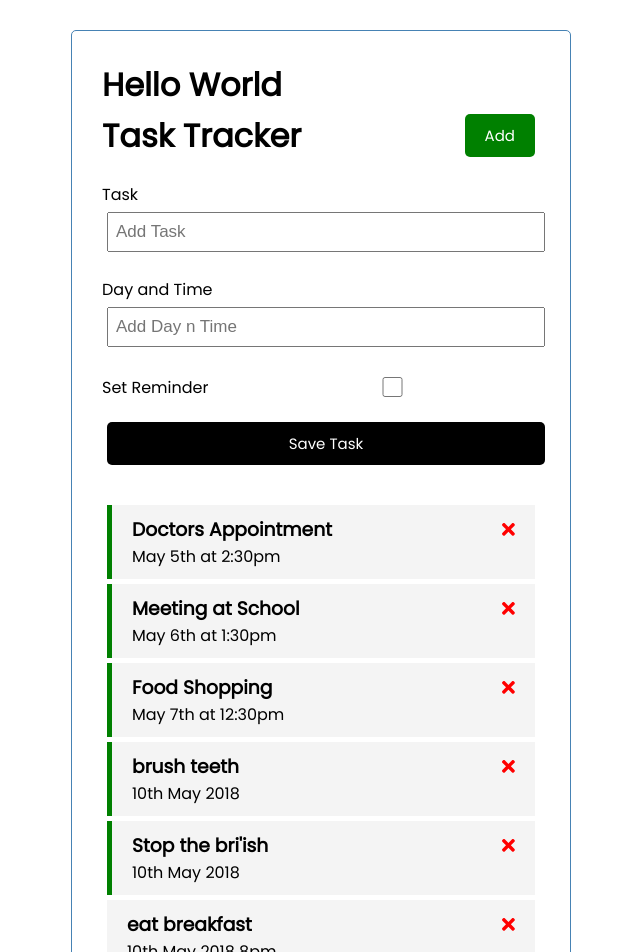
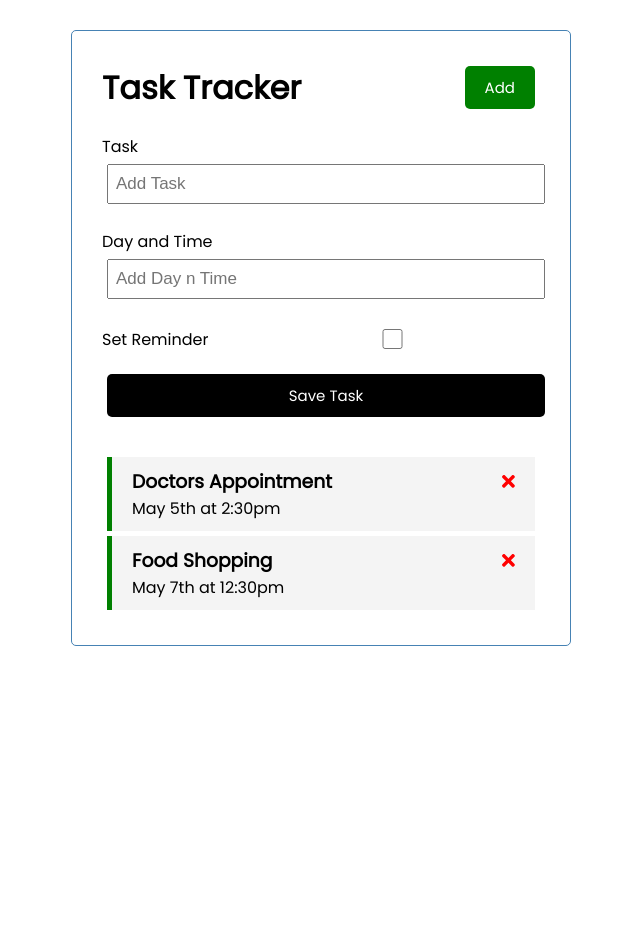
Before and after one commit to LordBurtz/ang-crash, an Angular app: page / in a window 1280 px wide. Shown: the top 952 px of the page, without its empty margins (319-959 px from the left). After the commit the page ends 800 px from the top, so only its background shows below. Built offline with nearby package versions, Linux system fonts and the light colour scheme; data requests are answered from the project's data file.

Commit message:
task add

```diff
--- a/db.json
+++ b/db.json
@@ -7,34 +7,10 @@
       "reminder": true
     },
     {
-      "id": 2,
-      "text": "Meeting at School",
-      "day": "May 6th at 1:30pm",
-      "reminder": true
-    },
-    {
       "id": 3,
       "text": "Food Shopping",
       "day": "May 7th at 12:30pm",
       "reminder": true
-    },
-    {
-      "text": "brush teeth",
-      "day": "10th May 2018",
-      "reminder": true,
-      "id": 4
-    },
-    {
-      "text": "Stop the bri'ish",
-      "day": "10th May 2018",
-      "reminder": true,
-      "id": 5
-    },
-    {
-      "text": "eat breakfast",
-      "day": "10th May 2018 8pm",
-      "reminder": false,
-      "id": 6
     }
   ]
 }
--- a/src/app/app.component.html
+++ b/src/app/app.component.html
@@ -1,5 +1,4 @@
 <div class="container">
-  <h1>Hello World</h1>
   <app-header></app-header>
   <app-tasks></app-tasks>
 </div>
```
Also changed, not shown: src/app/services/ui.service.ts (added, +10 -0 lines), 1 other file (tests, documents, lock files or other folders).
